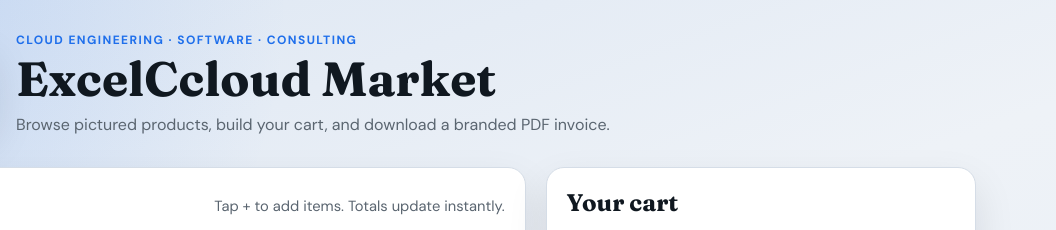
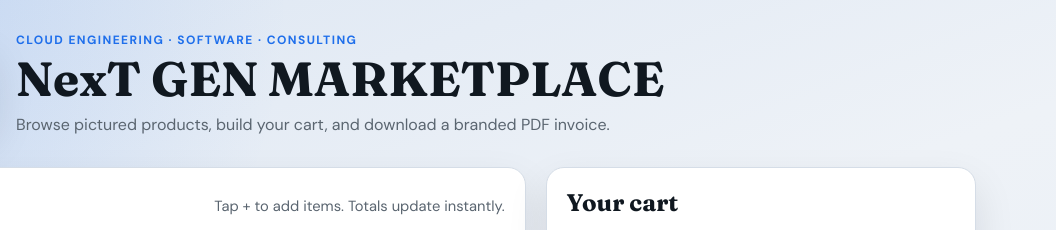
Before and after one commit to lurantDoh/observability-eks, a website: page app/public/index.html in a window 1280 px wide. Shown: the top 230 px of the page, 224-1280 px from the left. Drawn offline with Linux system fonts and the light colour scheme; no server answers.

Commit message:
name change

```diff
--- a/app/public/index.html
+++ b/app/public/index.html
@@ -18,7 +18,7 @@
         <img id="brand-logo" class="brand-logo" src="/assets/logo.jpg" alt="ExcelCloud logo" />
         <div>
           <p class="eyebrow">Cloud Engineering · Software · Consulting</p>
-          <h1 id="company-name">ExcelCcloud Market</h1>
+          <h1 id="company-name">NexT GEN MARKETPLACE</h1>
           <p class="lede">Browse pictured products, build your cart, and download a branded PDF invoice.</p>
         </div>
       </header>
```
